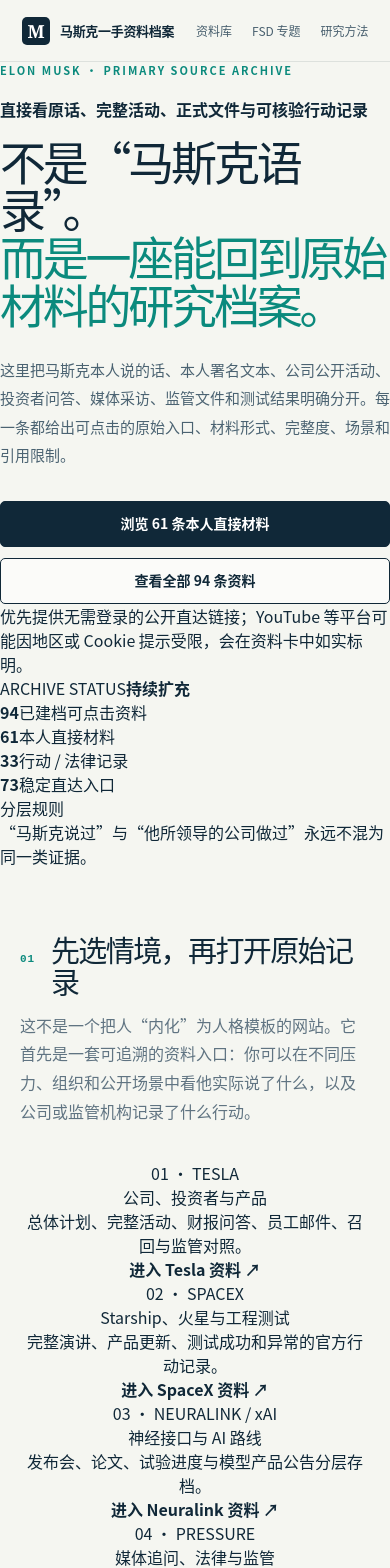
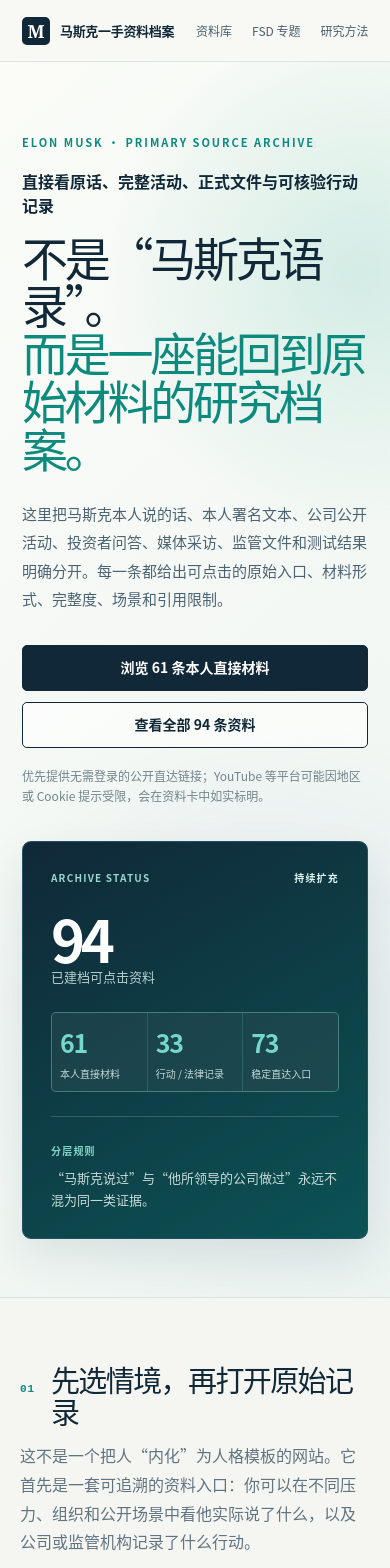
Before and after one commit to a1310055634-sudo/elon-musk-primary-source-research, a Next.js app: page / in a window 390 px wide. Shown: the top 1568 px of the page. Built offline with nearby package versions, Linux system fonts and the light colour scheme.

Commit message:
调整一手资料档案样式

```diff
--- a/app/globals.css
+++ b/app/globals.css
@@ -345,3 +345,109 @@
   html { scroll-behavior: auto; }
   *, *::before, *::after { transition: none !important; }
 }
+
+/* Source-archive expansion */
+.archive-header { background: rgba(248, 249, 245, .92); }
+.archive-hero { display: grid; grid-template-columns: minmax(0, 1.18fr) minmax(320px, .62fr); gap: 72px; align-items: end; padding: 112px max(5vw, calc((100vw - 1200px) / 2)) 86px; background: radial-gradient(circle at 92% 17%, rgba(85, 187, 168, .22), transparent 24%), radial-gradient(circle at 68% 78%, rgba(107, 146, 194, .12), transparent 31%), linear-gradient(140deg, #fbfcf8 0%, #edf4f1 100%); border-bottom: 1px solid var(--line); }
+.archive-hero-copy { min-width: 0; }
+.archive-hero-copy h1 { max-width: 920px; }
+.hero-microcopy { max-width: 690px; margin: 18px 0 0; color: #72848b; font-size: 12px; line-height: 1.7; }
+.archive-ledger { align-self: stretch; padding: 28px; color: #edf7f4; background: linear-gradient(150deg, #102838, #0b5354); border: 1px solid #245264; border-radius: 9px; box-shadow: var(--shadow); }
+.ledger-topline { display: flex; justify-content: space-between; gap: 14px; color: #9bd8cf; font-size: 10px; font-weight: 900; letter-spacing: .12em; }
+.ledger-topline strong { color: #dff4ee; font-size: 10px; }
+.ledger-total { display: grid; gap: 5px; margin: 30px 0 26px; }
+.ledger-total strong { color: #fff; font-size: clamp(58px, 6vw, 75px); line-height: .8; letter-spacing: -.075em; }
+.ledger-total span { color: #b4cfce; font-size: 13px; }
+.ledger-metrics { display: grid; grid-template-columns: repeat(3, 1fr); gap: 1px; overflow: hidden; background: rgba(155, 216, 207, .23); border: 1px solid rgba(155, 216, 207, .23); border-radius: 5px; }
+.ledger-metrics > div { display: grid; gap: 5px; min-height: 88px; padding: 13px 11px; background: rgba(7, 36, 47, .47); }
+.ledger-metrics strong { color: #74d8ca; font-size: 25px; letter-spacing: -.05em; }
+.ledger-metrics span { color: #c3d9d8; font-size: 10px; line-height: 1.35; }
+.ledger-rule { margin-top: 24px; padding-top: 19px; border-top: 1px solid rgba(195, 217, 216, .22); }
+.ledger-rule span { color: #82d4c8; font-size: 10px; font-weight: 900; letter-spacing: .12em; }
+.ledger-rule p { margin: 7px 0 0; color: #c6dad8; font-size: 13px; line-height: 1.65; }
+
+.archive-introduction { padding-bottom: 40px; }
+.archive-track-grid { display: grid; grid-template-columns: repeat(2, 1fr); gap: 14px; }
+.archive-track-card { display: flex; min-height: 240px; flex-direction: column; align-items: start; padding: 27px; color: var(--ink); background: var(--white); border: 1px solid var(--line); border-radius: 8px; text-align: left; transition: transform .18s ease, border-color .18s ease, box-shadow .18s ease; }
+.archive-track-card:hover { transform: translateY(-3px); border-color: #9bc9c0; box-shadow: var(--shadow); }
+.archive-track-card > span { color: var(--teal-deep); font: 900 11px/1 ui-monospace, monospace; letter-spacing: .08em; }
+.archive-track-card h3 { margin: 42px 0 10px; font-size: 26px; letter-spacing: -.045em; }
+.archive-track-card p { max-width: 510px; margin: 0; color: var(--muted); line-height: 1.75; }
+.archive-track-card strong { margin-top: auto; padding-top: 22px; color: var(--teal-deep); font-size: 13px; }
+.tesla-track { background: linear-gradient(140deg, #fffefa, #edf7f3); }
+.spacex-track { background: linear-gradient(140deg, #f7fafb, #e9f0f5); }
+.neural-track { background: linear-gradient(140deg, #fbf9f0, #f2f0e4); }
+.pressure-track { background: linear-gradient(140deg, #fbf7f7, #f4edef); }
+
+.source-first-section { padding-top: 48px; }
+.source-first-rules { display: grid; grid-template-columns: repeat(3, 1fr); overflow: hidden; background: var(--line); border: 1px solid var(--line); border-radius: 8px; gap: 1px; }
+.source-first-rules article { min-height: 225px; padding: 28px; background: var(--white); }
+.source-first-rules span { color: var(--teal); font: 900 12px/1 ui-monospace, monospace; }
+.source-first-rules h3 { margin: 36px 0 10px; font-size: 23px; letter-spacing: -.045em; }
+.source-first-rules p { margin: 0; color: var(--muted); font-size: 14px; line-height: 1.75; }
+.archive-case-section { margin-top: 18px; }
+.archive-case-stats { grid-template-columns: repeat(3, 1fr); }
+.archive-case-stats div:nth-last-child(-n+2) { border-bottom: 1px solid #345362; }
+.archive-case-stats div:nth-child(3) { border-right: 0; border-bottom: 0; }
+
+.archive-library-heading { background: radial-gradient(circle at 90% 18%, rgba(11, 138, 125, .13), transparent 26%), linear-gradient(110deg, #eaf4f1, #f8f8f3 62%); }
+.archive-filter-panel { display: grid; gap: 20px; padding: 24px; background: #e8f0ee; border: 1px solid #d4e1df; border-radius: 8px; }
+.archive-filter-panel .search-field { max-width: 640px; }
+.filter-row { display: grid; grid-template-columns: 98px 1fr; gap: 14px; align-items: start; }
+.filter-row > span { padding-top: 8px; color: #526b76; font-size: 11px; font-weight: 900; }
+.filter-row-bottom { padding-top: 17px; border-top: 1px solid #d0dfdc; }
+.filter-pills .stable-filter { color: #285a5b; border-color: #71aaa1; }
+.filter-pills .stable-filter.is-active { color: #fff; background: var(--teal-deep); border-color: var(--teal-deep); }
+.library-result-line { display: flex; justify-content: space-between; gap: 18px; align-items: baseline; margin: 25px 0 14px; }
+.library-result-line p { margin: 0; color: var(--muted); font-size: 13px; }
+.library-result-line strong { color: var(--teal-deep); font-size: 18px; }
+.library-result-line span { color: #73858d; font-size: 12px; text-align: right; }
+.archive-source-grid { align-items: stretch; }
+.archive-evidence-card { min-height: 362px; border-radius: 8px; transition: transform .18s ease, box-shadow .18s ease, border-color .18s ease; }
+.archive-evidence-card:hover { transform: translateY(-3px); border-color: #9ecbc3; box-shadow: 0 15px 34px rgba(16, 40, 56, .07); }
+.source-card-heading { display: flex; flex-wrap: wrap; gap: 6px; margin-top: 18px; }
+.source-role-chip, .source-org-chip, .source-detail-tags span { display: inline-flex; width: fit-content; padding: 5px 7px; border-radius: 3px; font-size: 10px; font-weight: 800; line-height: 1.3; }
+.source-role-chip.role-direct { color: #096a61; background: var(--teal-soft); }
+.source-role-chip.role-action { color: #66513b; background: #f4ece0; }
+.source-org-chip { color: #46616e; background: #edf2f2; }
+.archive-evidence-card h2 { margin: 17px 0 10px; font-size: 20px; line-height: 1.25; }
+.archive-evidence-card > p { min-height: 67px; }
+.archive-source-meta { margin-top: 17px; }
+.archive-source-meta span:last-child { color: #5e7181; background: #edf1f4; }
+.empty-results { margin-top: 16px; padding: 30px; color: var(--muted); background: var(--white); border: 1px dashed #aac5c0; border-radius: 7px; }
+.empty-results strong { color: var(--ink); }
+.empty-results p { margin: 8px 0 0; line-height: 1.65; }
+
+.record-caution { margin: 20px 0 -4px; padding: 12px 14px; color: #704f2f; background: #fbf2e4; border-left: 3px solid #c78a40; font-size: 13px; line-height: 1.65; }
+.archive-meta-grid { grid-template-columns: repeat(3, 1fr); }
+.source-detail-tags { display: flex; flex-wrap: wrap; gap: 7px; margin-top: 18px; }
+.source-detail-tags span { color: #436270; background: #eaf0f1; }
+.archive-method-grid article { min-height: 280px; }
+.archive-evidence-levels { margin-bottom: 0; }
+
+@media (max-width: 980px) {
+  .archive-hero { grid-template-columns: 1fr; gap: 35px; }
+  .archive-ledger { max-width: 620px; }
+  .archive-source-grid { grid-template-columns: repeat(2, 1fr); }
+  .archive-meta-grid { grid-template-columns: repeat(2, 1fr); }
+}
+
+@media (max-width: 700px) {
+  .archive-hero { padding: 72px 22px 58px; }
+  .archive-track-grid, .source-first-rules { grid-template-columns: 1fr; }
+  .archive-track-card { min-height: 210px; }
+  .archive-track-card h3 { margin-top: 30px; }
+  .source-first-rules article { min-height: 0; }
+  .source-first-rules h3 { margin-top: 24px; }
+  .archive-case-stats { grid-template-columns: 1fr; }
+  .archive-case-stats div, .archive-case-stats div:nth-last-child(-n+2), .archive-case-stats div:nth-child(3) { min-height: 94px; border-right: 0; border-bottom: 1px solid #345362; }
+  .archive-case-stats div:last-child { border-bottom: 0; }
+  .filter-row { grid-template-columns: 1fr; gap: 8px; }
+  .filter-row > span { padding-top: 0; }
+  .library-result-line { display: grid; gap: 6px; }
+  .library-result-line span { text-align: left; }
+  .archive-source-grid { grid-template-columns: 1fr; }
+  .archive-meta-grid { grid-template-columns: 1fr; }
+  .ledger-metrics { grid-template-columns: 1fr 1fr 1fr; }
+  .ledger-metrics > div { min-height: 76px; padding: 11px 8px; }
+}
```
